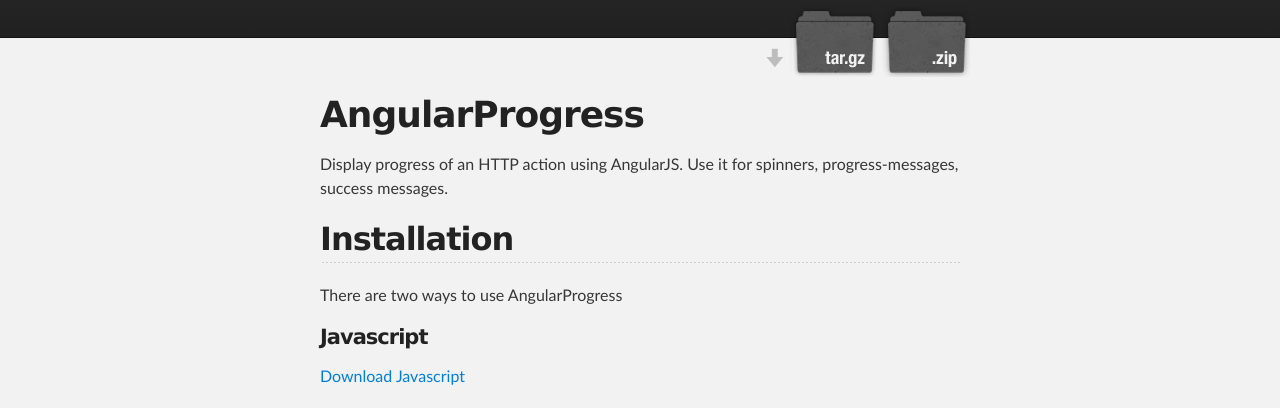
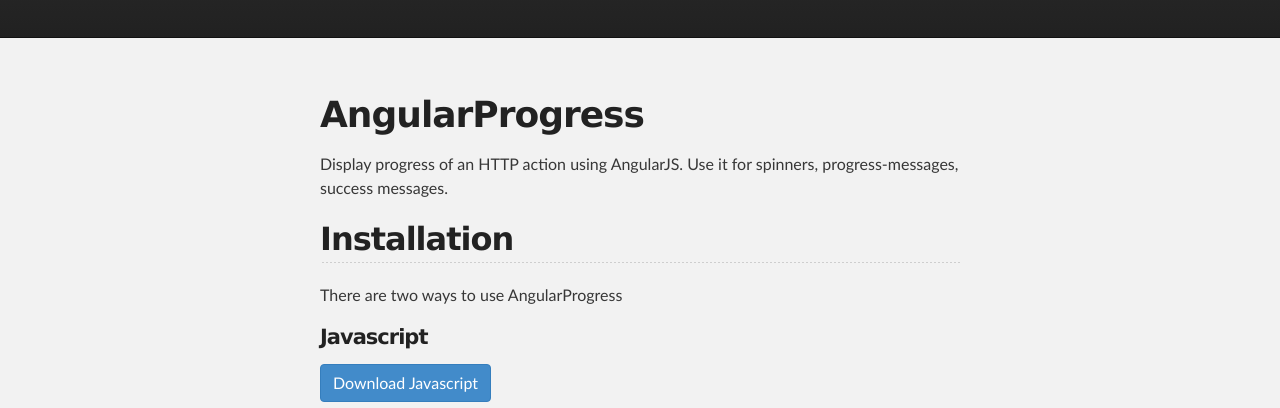
Before and after one commit to tusharr/angular_progress, a plain HTML site: page index.html in a window 1280 px wide. Shown: the part 208-616 px from the top of the page. Drawn offline with Linux system fonts and the light colour scheme.

Commit message:
Update download link. Remove tar & zip link

```diff
--- a/index.html
+++ b/index.html
@@ -20,11 +20,6 @@
 
           <h1 id="project_title">Angular progress</h1>
           <h2 id="project_tagline">RubyGem and Javascript to track HTTP Progress and use spinner and progress indicators.</h2>
-
-            <section id="downloads">
-              <a class="zip_download_link" href="https://github.com/tusharr/angular_progress/zipball/master">Download this project as a .zip file</a>
-              <a class="tar_download_link" href="https://github.com/tusharr/angular_progress/tarball/master">Download this project as a tar.gz file</a>
-            </section>
         </header>
     </div>
 
@@ -44,7 +39,11 @@
 <h4>
 <a name="javascript" class="anchor" href="#javascript"><span class="octicon octicon-link"></span></a>Javascript</h4>
 
-<p><a href="https://raw.githubusercontent.com/tusharr/angular_progress/master/compiled/angular_progress.js">Download Javascript</a></p>
+<p>
+    <!--<section id="downloads">-->
+        <a class="download_link" href="https://raw.githubusercontent.com/tusharr/angular_progress/master/compiled/angular_progress.js">Download Javascript</a>
+    <!--</section>-->
+</p>
 
 <h4>
 <a name="ruby-gem" class="anchor" href="#ruby-gem"><span class="octicon octicon-link"></span></a>Ruby gem</h4>
--- a/stylesheets/stylesheet.css
+++ b/stylesheets/stylesheet.css
@@ -344,6 +344,24 @@
   margin-left: 10px;
 }
 
+.download_link {
+    display: inline-block;
+    margin-bottom: 0;
+    font-weight: normal;
+    text-align: center;
+    vertical-align: middle;
+    cursor: pointer;
+    background-image: none;
+    border: 1px solid transparent;
+    white-space: nowrap;
+    padding: 6px 12px;
+    border-radius: 4px;
+    -webkit-user-select: none;
+    color: white;
+    background-color: #428bca;
+    border-color: #357ebd;
+}
+
 .zip_download_link:hover {
   background: url(../images/sprite_download.png) no-repeat top left;
 }
```
